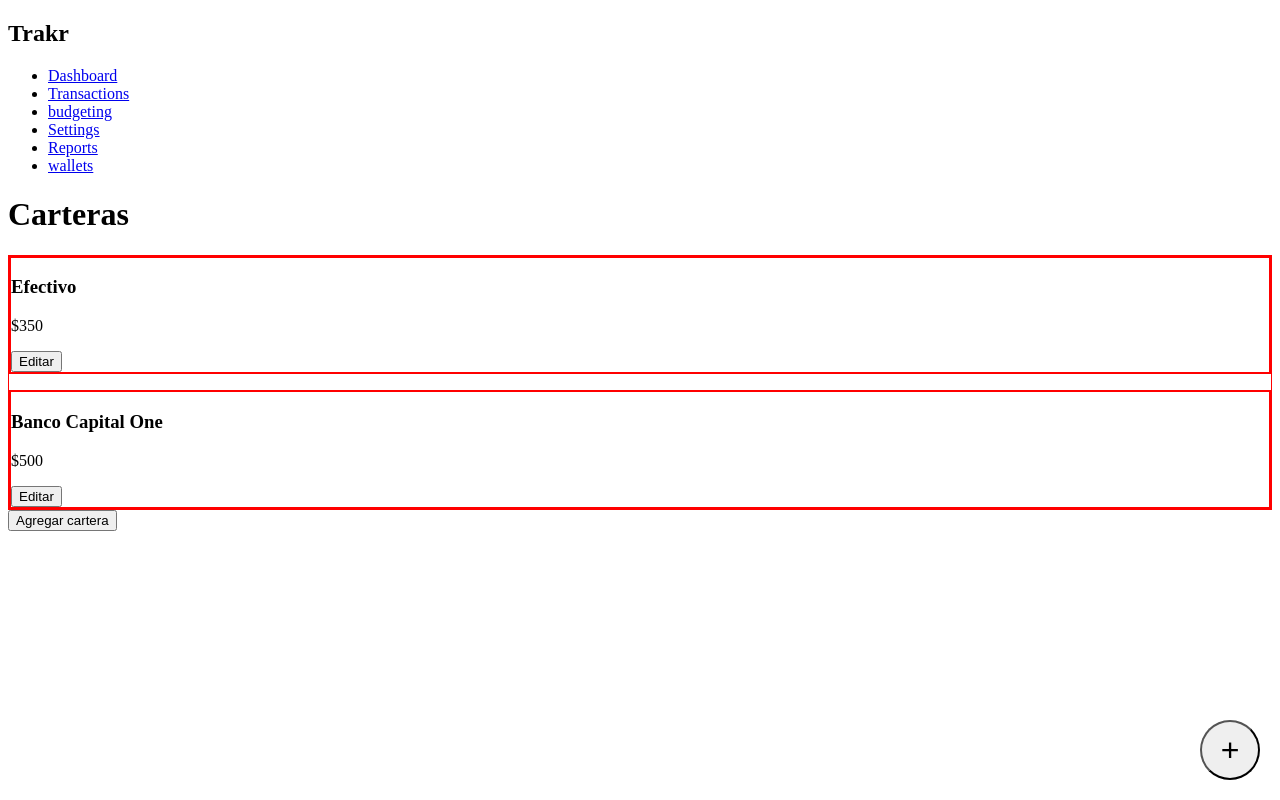
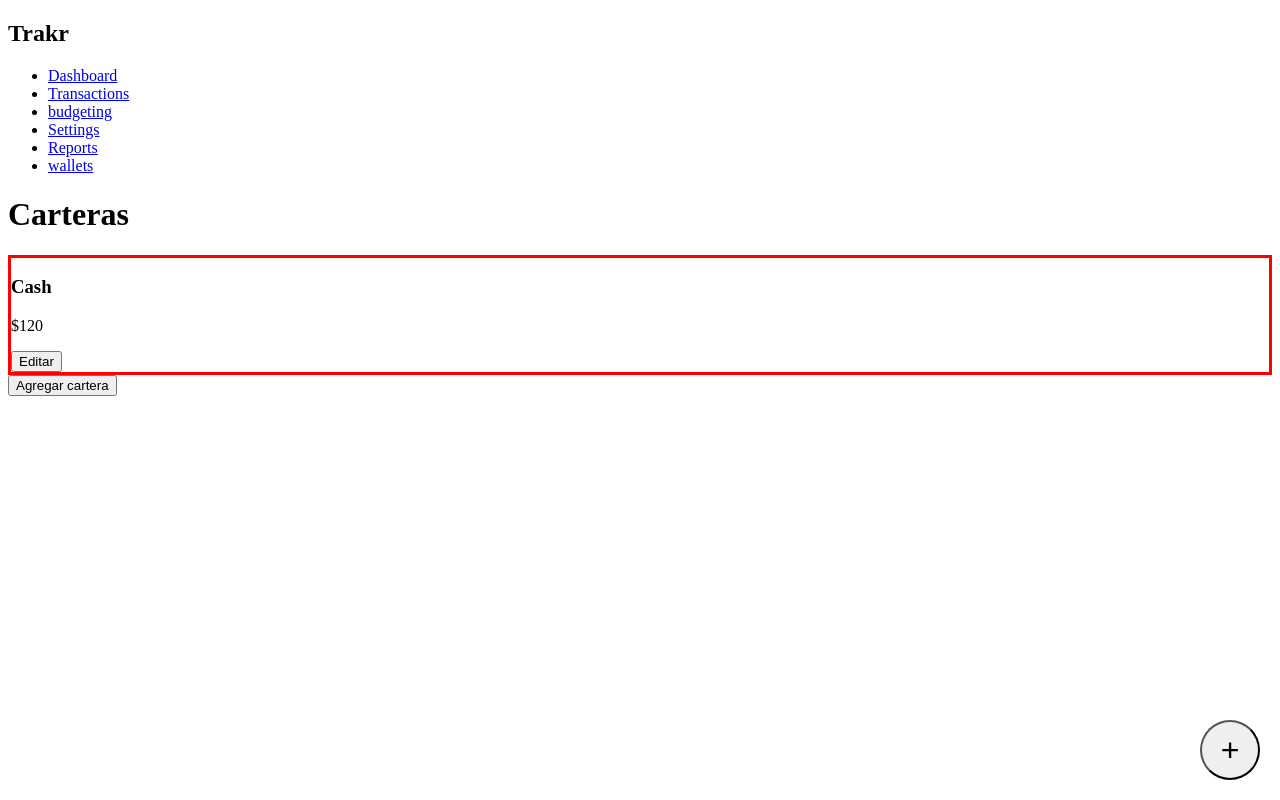
Before and after one commit to joelA4/trakr, a Vue app in the folder trakr-vue/: page /wallets in a window 1280 px wide. Built offline with nearby package versions, Linux system fonts and the light colour scheme.

Commit message:
feat: integracion de pinia e implementacion de stores en wallets

```diff
--- a/trakr-vue/package.json
+++ b/trakr-vue/package.json
@@ -13,6 +13,7 @@
   },
   "dependencies": {
     "morgan": "1.10.1",
+    "pinia": "^3.0.4",
     "vue": "^3.5.22",
     "vue-router": "^4.6.3"
   },
--- a/trakr-vue/src/components/forms/WalletModal.vue
+++ b/trakr-vue/src/components/forms/WalletModal.vue
@@ -20,7 +20,6 @@
     // }
 
     const local = ref({ name: '', balance: 0 })
-
     const errors = computed(() => {
         const e = {}
         if (!local.value.name || !String(local.value.name).trim()) { //usamos el trim para evitar que hayan nombres con espacios
--- a/trakr-vue/src/main.js
+++ b/trakr-vue/src/main.js
@@ -1,7 +1,12 @@
 import { createApp } from 'vue'
+import { createPinia } from 'pinia'
+
 import App from './App.vue'
 import router from './router/index.js'
 
+const pinia = createPinia()
 createApp(App)
+
+.use(pinia)
 .use(router)
 .mount('#app')
--- /dev/null
+++ b/trakr-vue/src/stores/wallets.js
@@ -0,0 +1,34 @@
+    import { defineStore } from 'pinia'
+    import { ref } from 'vue'
+
+    export const useWalletsStore = defineStore('wallets', () => {
+        const wallets = ref([
+            {id: 1, name: 'Cash', balance: 120}
+        ])
+
+        const addWallet = (wallet) => {
+            const newWallet = {
+                ...wallet,
+                id:Date.now()
+            }
+            wallets.value.push(newWallet)
+        }
+
+        const updateWallet = (id, updateData) => {
+            const index = wallets.value.findIndex(w => w.id === id)
+            if (index !== -1) {
+                wallets.value[index] = { ...wallets.value[index], ...updateData}
+            }
+        }
+
+        const deleteWallet = (id) =>{
+            wallets.value = wallets.value.filter(w => w.id !== id)
+        }
+
+        return {
+            wallets,
+            addWallet,
+            updateWallet,
+            deleteWallet
+        }
+    })
--- a/trakr-vue/src/views/Wallets.vue
+++ b/trakr-vue/src/views/Wallets.vue
@@ -1,15 +1,15 @@
 <script setup>
-    import { ref } from 'vue'
+    import { computed, ref } from 'vue'
     import DataCard from '@/components/ui/DataCard.vue'
     import Button from '@/components/ui/Button.vue'
     import WalletModal from '@/components/forms/WalletModal.vue'
     import EditWalletModal from '@/components/modals/EditWalletModal.vue'
+    import { useWalletsStore } from '@/stores/wallets'
 
-    //Lista de carteras (por ahora simulada)
-    const wallets = ref([
-        { id: 1, name: 'Efectivo', balance: 350 },
-        { id: 2, name: 'Banco Capital One', balance: 500 },
-    ])
+    const walletsStore = useWalletsStore()
+
+    //Lista de carteras: llamadas desde el stores
+    const wallets = computed(()  => walletsStore.wallets)
 
     const showModal = ref(false)
 
@@ -24,18 +24,9 @@
     const applyEdit = (updateWallet)=>{
         Object.assign(editingWallet.value, updateWallet);
     }
-    // function applyEdit(updateWallet){
-    //     const index = wallets.value.findIndex(w => w.id === updateWallet.id)
-    //     if (index !== -1) {
-    //         wallets.value[index] = updateWallet
-    //     }
-    // }
 
     function addWallet(newWallet) {
-        wallets.value.push({
-            id: Date.now(),
-            ...newWallet
-        })
+        walletsStore.addWallet(newWallet)
     }
 </script>
 
```
Also changed, not shown: 1 other file (tests, documents, lock files or other folders).
